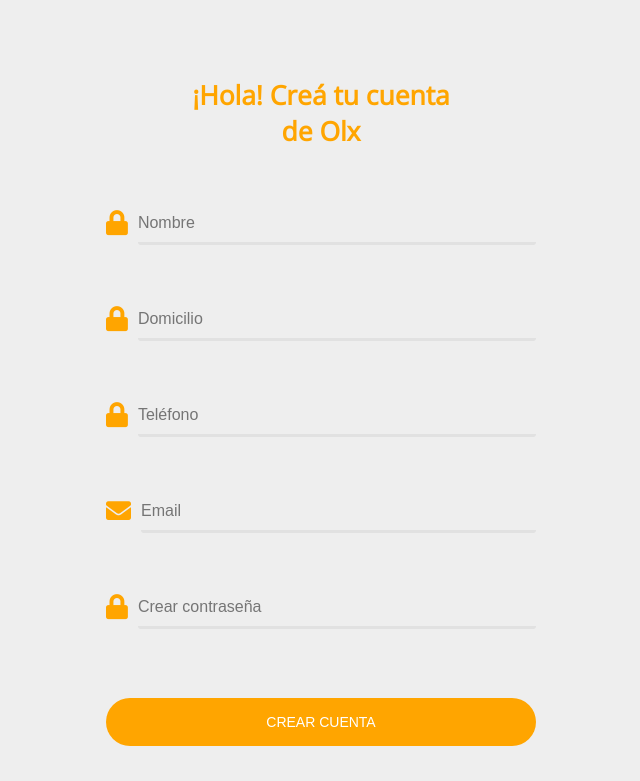
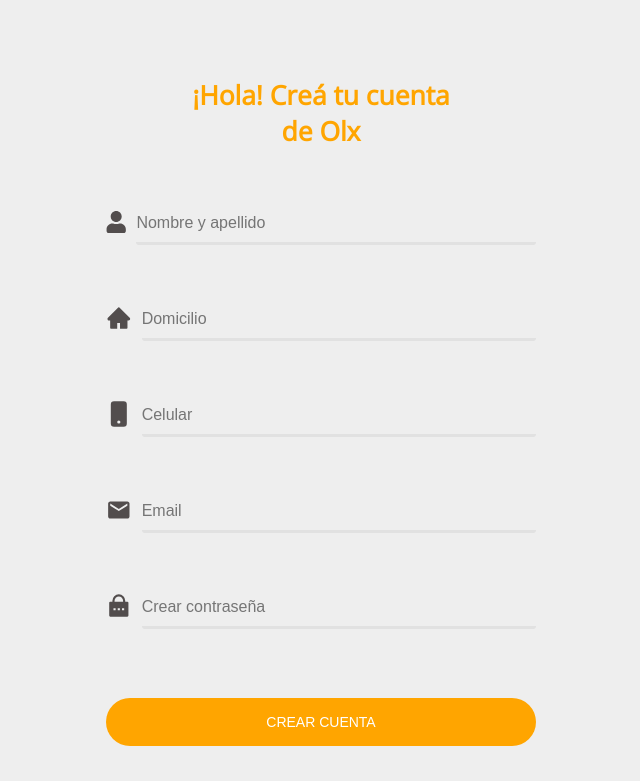
Before and after one commit to misael-github/e-commerce, a React (Create React App) app: page /sign-up in a window 1280 px wide. Shown: the top 781 px of the page, without its empty margins (319-959 px from the left). Built offline with nearby package versions, Linux system fonts and the light colour scheme; no server answers.

Commit message:
cambié los icons fontawesome por react icons en la page sign-up y obtuve el id de cada card para redirigir a la ruta de datalle del producto con ese id

```diff
--- a/src/App.js
+++ b/src/App.js
@@ -28,7 +28,7 @@
     });
   }, []);
   // useSelector me traigo data del store
-  const {user} = useSelector((store) => store.user)
+  // const {user} = useSelector((store) => store.user)
   // console.log(user)
 
   return (
@@ -42,7 +42,7 @@
           <Route path="/sign-up" element={<SignUp />} />
           <Route path="/users" element={<Users />} />
           <Route path="/users/:userId" element={<User />} />
-          <Route path="/product/:pruductName" element={<ProductDetail/>} />
+          <Route path="/product/:productId" element={<ProductDetail/>} />
           <Route path="*" element={<NotFound />} />
         </Routes>
       </BrowserRouter>
--- a/src/generalComponents/components/Cards.jsx
+++ b/src/generalComponents/components/Cards.jsx
@@ -1,16 +1,36 @@
-import { useState } from "react";
+import { useState, useEffect } from "react";
 import "../styles/cards.css";
 import { Link } from "react-router-dom";
 // import auriculares from "../../assets/auricular.jpg";
 import jsonProducts from "../../products.json";
 import Cart from "./Cart";
 import "../styles/productDetail.css"
+import db from "../../db"
+
+const Card = (props) => {
 
 
-const Card = (props) => {
+  const [product, setProduct] = useState("")
+  useEffect(() => {
+    try {
+      // onSnapshot es para que este escuchando todo el tiempo los cambios sino seria .get().then((querySnapshot))
+      db.firestore()
+      .collection("products") // colection products
+      .onSnapshot((querySnapshot) => {
+          querySnapshot.forEach((doc) => {
+
+
+          });
+
+
+        });
+      } catch (e) {
+        console.log(e);
+      }
+  }, [])
   return (
     <div className="container-card">
-      <Link to={`product/${props.name}`} className="main__link--card">
+      <Link to={`product/${props.id}`} className="main__link--card">
         <div className="main">
           <div className="container-img">
             <img className="img-cards" src={props.img} alt="imagen-producto" />
--- a/src/generalComponents/components/ProductDetail.jsx
+++ b/src/generalComponents/components/ProductDetail.jsx
@@ -2,10 +2,16 @@
 import Header from "./Header"
 
 const ProductDetail = () => {
-    const {params} = useParams()
+    const {productId} = useParams()
+    console.log(productId)
   return (
+
+
       <div>
           <Header/>
+          <div>
+
+          </div>
 
 
       </div>
--- a/src/generalComponents/components/SectionProducts.jsx
+++ b/src/generalComponents/components/SectionProducts.jsx
@@ -17,8 +17,13 @@
       .onSnapshot((querySnapshot) => {
           const productsList = []
           querySnapshot.forEach((doc) => {
-            productsList.push(doc.data())
+            let data = doc.data()
+            data.id = doc.id
+            console.log(data)
+            productsList.push(data)
+
           });
+
           setProducts(productsList);
           console.log(products)
         });
@@ -32,12 +37,14 @@
 
     {
       products.map((p) =>(
+
         <Card
                name={p.name}
                price={p.price}
                ubication=""
                img={lavarropas}
                description={p.description}
+               id = {p.id}
              />
       ))
     }
--- a/src/pages/home/Home.jsx
+++ b/src/pages/home/Home.jsx
@@ -21,37 +21,37 @@
       {/* <Nav category="Vehiculos"></Nav> */}
       <main className="main-container__slideShow">
         <Titulo>Productos destacados</Titulo>
-        <SlideShow controls = {true} autoplay= {true} velocidad = {2000} interval={2000}>
+        {/* <SlideShow controls = {true} autoplay= {true} velocidad = {2000} interval={2000}>
             <Slide>
               <a href="https://www.google.com"></a>
-              <img src={img1} alt="" />
+              <img src={img1} alt="" /> */}
               {/* <TextoSlide>
                 <p>15% de descuento en productos Apple</p>
               </TextoSlide> */}
-            </Slide>
+            {/* </Slide>
             <Slide>
               <a href="https://www.google.com"></a>
-              <img src={img2} alt="" />
+              <img src={img2} alt="" /> */}
               {/* <TextoSlide>
                 <p>15% de descuento en productos Apple</p>
               </TextoSlide> */}
-            </Slide>
+            {/* </Slide>
             <Slide>
               <a href="https://www.google.com"></a>
-              <img src={img3} alt="" />
+              <img src={img3} alt="" /> */}
               {/* <TextoSlide>
                 <p>15% de descuento en productos Apple</p>
               </TextoSlide> */}
-            </Slide>
+            {/* </Slide>
             <Slide>
               <a href="https://www.google.com"></a>
-              <img src={img4} alt="" />
+              <img src={img4} alt="" /> */}
               {/* <TextoSlide>
                 <p>15% de descuento en productos Apple</p>
               </TextoSlide> */}
-            </Slide>
+            {/* </Slide>
 
-        </SlideShow>
+        </SlideShow> */}
       </main>
 
       <h3 className="section-products__title">Nuevas recomendaciones</h3>
--- a/src/pages/sign-up/Sign-up.jsx
+++ b/src/pages/sign-up/Sign-up.jsx
@@ -1,12 +1,18 @@
 import { Link, useNavigate } from "react-router-dom";
 import { useState } from "react";
 import db from "../../db";
+import "./sign-up.css"
 import Title from "../../generalComponents/components/Title";
 import "./sign-up.css";
 import Input from "../../generalComponents/components/Input";
 import Button from "../../generalComponents/components/Button";
 import { LoginAction } from "../../actions/userAction";
 import { firebaseErrors } from "../../firebaseErros";
+import {FaUser}  from "react-icons/fa"
+import {AiFillHome} from "react-icons/ai"
+import {BsPhoneFill} from "react-icons/bs"
+import {MdEmail} from "react-icons/md"
+import {RiLockPasswordFill} from "react-icons/ri"
 import Swal from "sweetalert2";
 
 const SignUp = () => {
@@ -64,18 +70,24 @@
       <form method="" onSubmit={SignUp} className="form">
         <div className="fieldset">
           <label className="fieldset-label"></label>
-          <i class="fas fa-lock icons-email-password"></i>
+          <FaUser
+          className="icons-account icon-user"
+          />
+          {/* <i class="fas fa-lock icons-email-password"></i> */}
           <Input
             type="text"
             className="fieldset-input"
             name="name"
-            placeholder="Nombre"
+            placeholder="Nombre y apellido"
             onChange={handleInputChange}
           ></Input>
         </div>
         <div className="fieldset">
           <label className="fieldset-label"></label>
-          <i class="fas fa-lock icons-email-password"></i>
+          <AiFillHome
+          className="icons-account"
+          />
+          {/* <i class="fas fa-lock icons-email-password"></i> */}
           <Input
             type="text"
             className="fieldset-input"
@@ -86,18 +98,24 @@
         </div>
         <div className="fieldset">
           <label className="fieldset-label"></label>
-          <i class="fas fa-lock icons-email-password"></i>
+          <BsPhoneFill
+          className="icons-account"
+          />
+          {/* <i class="fas fa-lock icons-email-password"></i> */}
           <Input
             type="text"
             className="fieldset-input"
             name="phone"
-            placeholder="Teléfono"
+            placeholder="Celular"
             onChange={handleInputChange}
           ></Input>
         </div>
         <div className="fieldset">
           <label className="fieldset-label"></label>
-          <i class="fas fa-envelope icons-email-password"></i>
+          <MdEmail
+          className="icons-account"
+          />
+          {/* <i class="fas fa-envelope icons-email-password"></i> */}
           <Input
             type="email"
             className="fieldset-input"
@@ -108,7 +126,10 @@
         </div>
         <div className="fieldset">
           <label className="fieldset-label"></label>
-          <i class="fas fa-lock icons-email-password"></i>
+          <RiLockPasswordFill
+          className="icons-account"
+          />
+          {/* <i class="fas fa-lock icons-email-password"></i> */}
           <Input
             type="password"
             className="fieldset-input"
--- a/src/pages/sign-up/sign-up.css
+++ b/src/pages/sign-up/sign-up.css
@@ -0,0 +1,9 @@
+.icons-account{
+    font-size: 28px;
+    margin-right: 10px;
+    color: rgb(82, 77, 77);
+}
+.icon-user{
+    font-size: 22px;
+
+}
```
